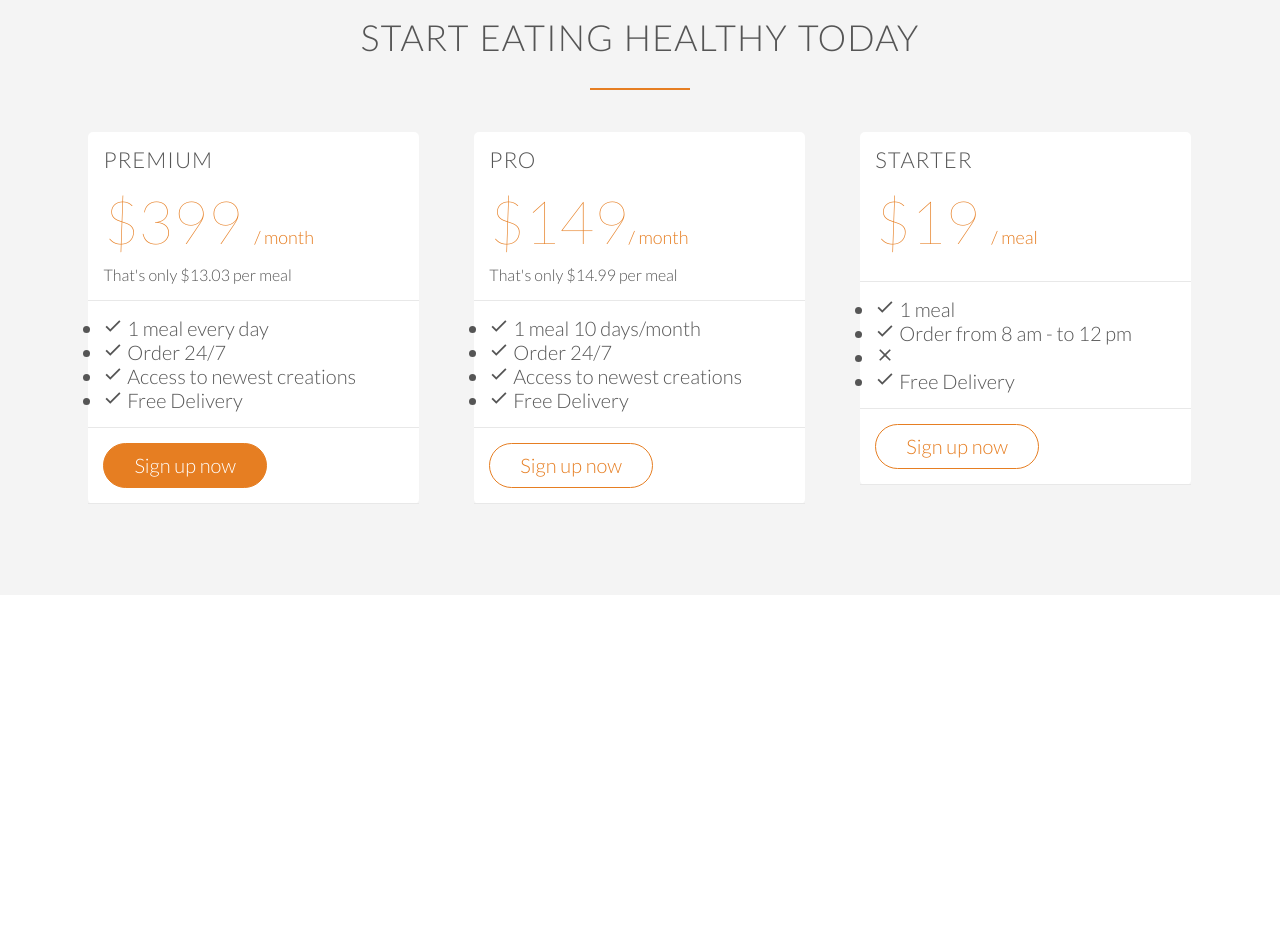
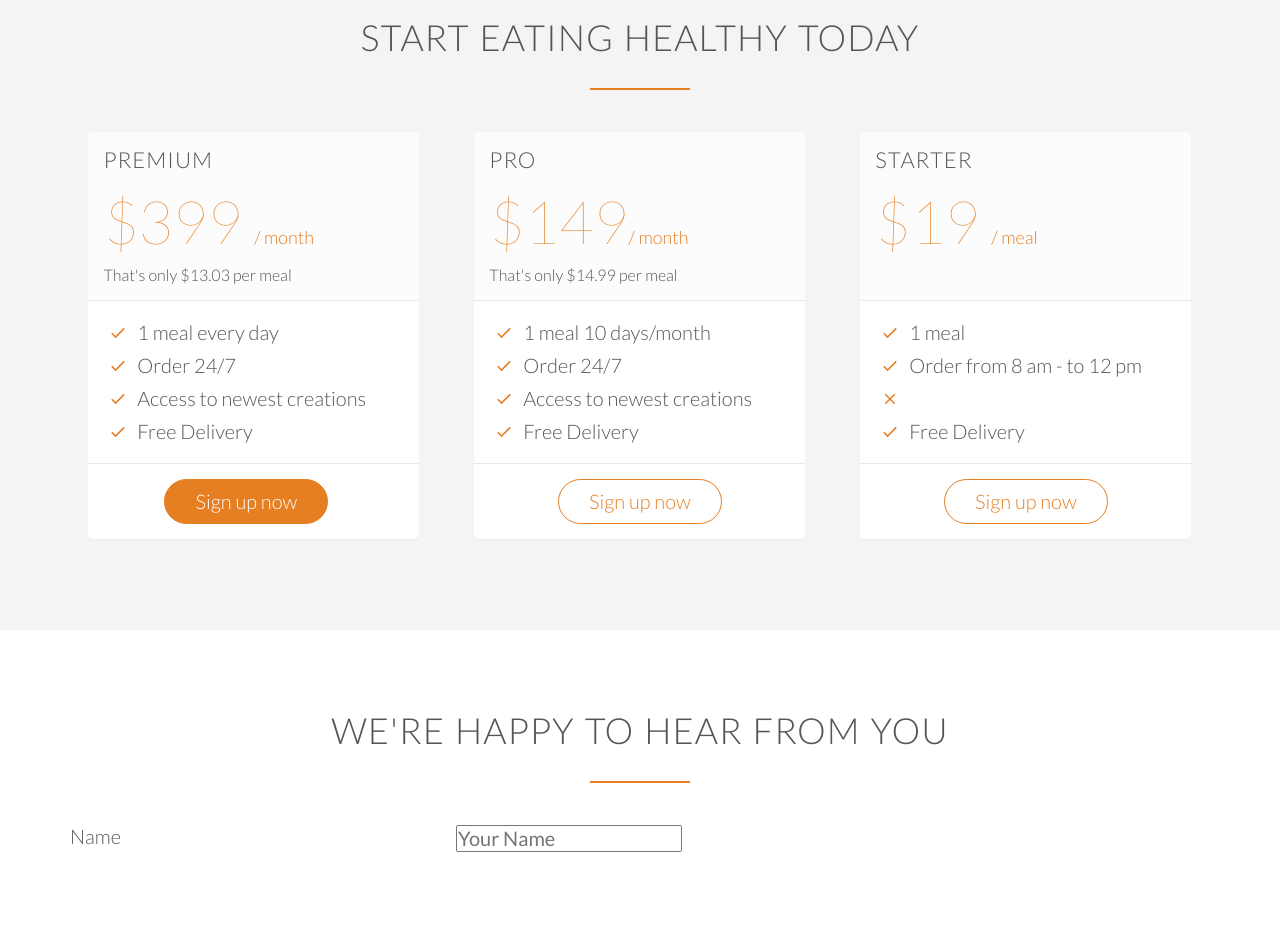
Before and after one commit to joetta25/Food-Service-Website, a plain HTML site: page resource/index.html in a window 1280 px wide. Shown: the part 4020-4963 px from the top of the page. Before the commit the page ends 4615 px from the top, so only its background shows below. Drawn offline with nearby package versions, Linux system fonts and the light colour scheme.

Commit message:
finished the signup section

```diff
--- a/resource/css/style.css
+++ b/resource/css/style.css
@@ -396,13 +396,23 @@ cite img {
     border-radius: 5px;
     width: 90%;
     margin-left: 5%;
+    box-shadow: 0 2px 2px #efefef;
 }
 
 .plan-box div {
     padding: 15px;
     border-bottom: 1px solid #e8e8e8;
 }
+.plan-box div:first-child {
+    background-color: #fcfcfc;
+    border-top-left-radius: 5px;
+    border-top-right-radius: 5px;
+}
 
+ .plan-box div:last-child{  /* This is how i centered the sign up buttons*/
+    text-align: center;
+    border: 0;
+}
 .plan-price {
     font-size: 300%;
     margin-bottom: 10px;
@@ -418,3 +428,11 @@ cite img {
     font-size: 30%;
     font-weight: 300;
 }
+
+.plan-box ul{
+  list-style: none;
+}
+
+.plan-box ul li {
+    padding: 5px 0;
+}
--- a/resource/index.html
+++ b/resource/index.html
@@ -296,10 +296,10 @@
                         </div>
                         <div>
                             <ul>
-                                <li> <ion-icon name="checkmark"></ion-icon> 1 meal every day </li>
-                                <li> <ion-icon name="checkmark"></ion-icon> Order 24/7 </li>
-                                <li> <ion-icon name="checkmark"></ion-icon> Access to newest creations </li>
-                                <li> <ion-icon name="checkmark"></ion-icon> Free Delivery </li>
+                                <li> <i><ion-icon name="checkmark" size='small'></ion-icon></i> 1 meal every day </li>
+                                <li> <i><ion-icon name="checkmark" size='small'></ion-icon></i> Order 24/7 </li>
+                                <li> <i><ion-icon name="checkmark" size='small'></ion-icon></i> Access to newest creations </li>
+                                <li> <i><ion-icon name="checkmark" size='small'></ion-icon></i> Free Delivery </li>
                             </ul>
                         </div>
                         <div>
@@ -316,10 +316,10 @@
                         </div>
                         <div>
                             <ul>
-                                <li> <ion-icon name="checkmark"></ion-icon> 1 meal 10 days/month</li>
-                                <li> <ion-icon name="checkmark"></ion-icon> Order 24/7 </li>
-                                <li> <ion-icon name="checkmark"></ion-icon> Access to newest creations </li>
-                                <li> <ion-icon name="checkmark"></ion-icon> Free Delivery </li>
+                                <li> <i><ion-icon name="checkmark" size='small'></ion-icon></i> 1 meal 10 days/month</li>
+                                <li> <i><ion-icon name="checkmark" size='small'></ion-icon></i> Order 24/7 </li>
+                                <li> <i><ion-icon name="checkmark" size='small'></ion-icon></i> Access to newest creations </li>
+                                <li> <i><ion-icon name="checkmark" size='small'></ion-icon></i> Free Delivery </li>
                             </ul>
                         </div>
                         <div>
@@ -332,14 +332,14 @@
                         <div>
                             <h3>Starter</h3>
                             <p class="plan-price">$19 <span>/ meal</span></p>
-                            <p class="plan-price-meal"></p>
+                            <p class="plan-price-meal">&nbsp; </p>
                         </div>
                         <div>
                             <ul>
-                                <li> <ion-icon name="checkmark"></ion-icon> 1 meal </li>
-                                <li> <ion-icon name="checkmark"></ion-icon> Order from 8 am - to 12 pm  </li>
-                                <li> <ion-icon name="close"></ion-icon>  </li>
-                                <li> <ion-icon name="checkmark"></ion-icon> Free Delivery </li>
+                                <li> <i><ion-icon name="checkmark" size='small'></ion-icon></i> 1 meal </li>
+                                <li> <i><ion-icon name="checkmark" size='small'></ion-icon></i> Order from 8 am - to 12 pm  </li>
+                                <li> <i><ion-icon name="close" size='small'></ion-icon></i></li>
+                                <li> <i><ion-icon name="checkmark" size='small'></ion-icon></i> Free Delivery </li>
                             </ul>
                         </div>
                         <div>
@@ -349,6 +349,25 @@
                 </div>
             </div>
         </section>
+        <section class="section-form">
+            <div class="row">
+                <h2>We're happy to hear from you</h2>
+            </div>
+            <div class="row">
+                <form method="post" action="#" class="contact-form">
+                    <div class="row">
+                        <div class="col span-1-of-3">
+                            <label>Name</label>
+                        </div>
+                        <div class="col span-2-of-3">
+                            <input type="text" name="name" id="name" placeholder="Your Name" required>
+                        </div>
+                    </div>
+                </form>
+
+            </div>
+
+        </section>
         <script src="https://unpkg.com/ionicons@4.5.10-0/dist/ionicons.js"></script>
     </body>
 
```
